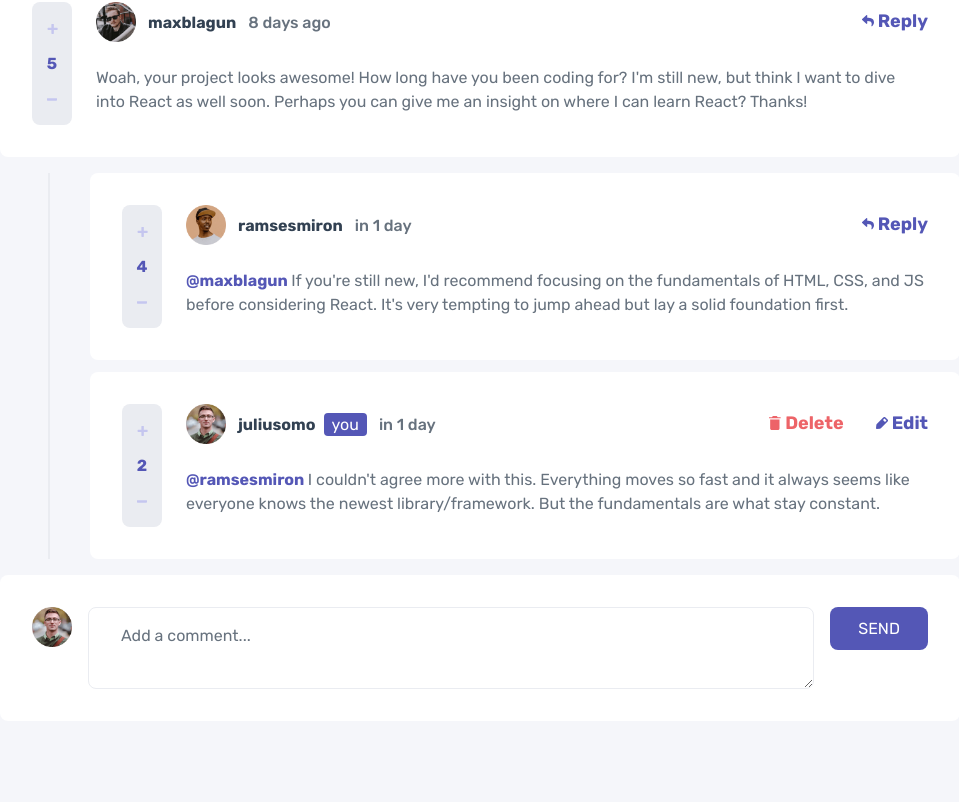
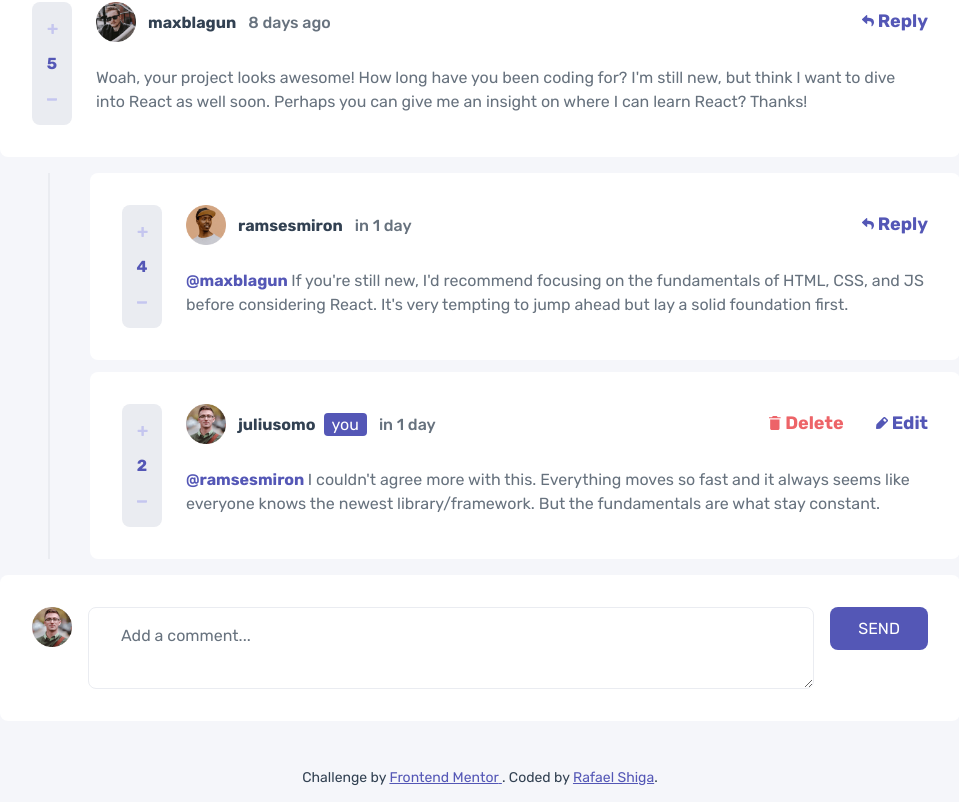
Before and after one commit to rafashiga/frontendmentor-comments-section, a Next.js app: page / in a window 1280 px wide. Shown: the part 297-1099 px from the top of the page, without its empty margins (160-1119 px from the left). Before the commit the page ends 1050 px from the top, so only its background shows below. Built offline with nearby package versions, Linux system fonts and the light colour scheme.

Commit message:
feat: add footer

```diff
--- a/src/pages/index.tsx
+++ b/src/pages/index.tsx
@@ -8,6 +8,7 @@ import CommentsCard from 'components/CommentsCard';
 import InputCard from 'components/InputCard';
 
 import data from '../../data.json';
+import Link from 'next/link';
 
 const Home: NextPage = () => {
 	const [comments, setComments] = useState<CommentData[]>(data.comments);
@@ -152,6 +153,21 @@ const Home: NextPage = () => {
 					onSubmit={handleSubmitComment}
 				/>
 			</S.Container>
+			<S.Footer>
+				Challenge by{' '}
+				<Link href='https://www.frontendmentor.io/challenges'>
+					<a target='_blank' className='text-blue hover:opacity-80'>
+						Frontend Mentor{' '}
+					</a>
+				</Link>
+				. Coded by{' '}
+				<Link href='https://github.com/rafashiga/frontendmentor-comments-section'>
+					<a target='_blank' className='text-blue hover:opacity-80'>
+						Rafael Shiga
+					</a>
+				</Link>
+				.
+			</S.Footer>
 		</div>
 	);
 };
--- a/src/styles/Home.styles.ts
+++ b/src/styles/Home.styles.ts
@@ -30,3 +30,19 @@ export const ReplyContainer = styled.div`
 		padding-left: 2.5rem;
 	}
 `;
+
+export const Footer = styled.footer`
+	text-align: center;
+	color: var(--gray-600);
+	font-size: 0.875rem;
+	margin: 1rem 0;
+	transition: all 0.2s;
+
+	a {
+		color: var(--color-primary);
+
+		&:hover {
+			opacity: 0.8;
+		}
+	}
+`;
```
